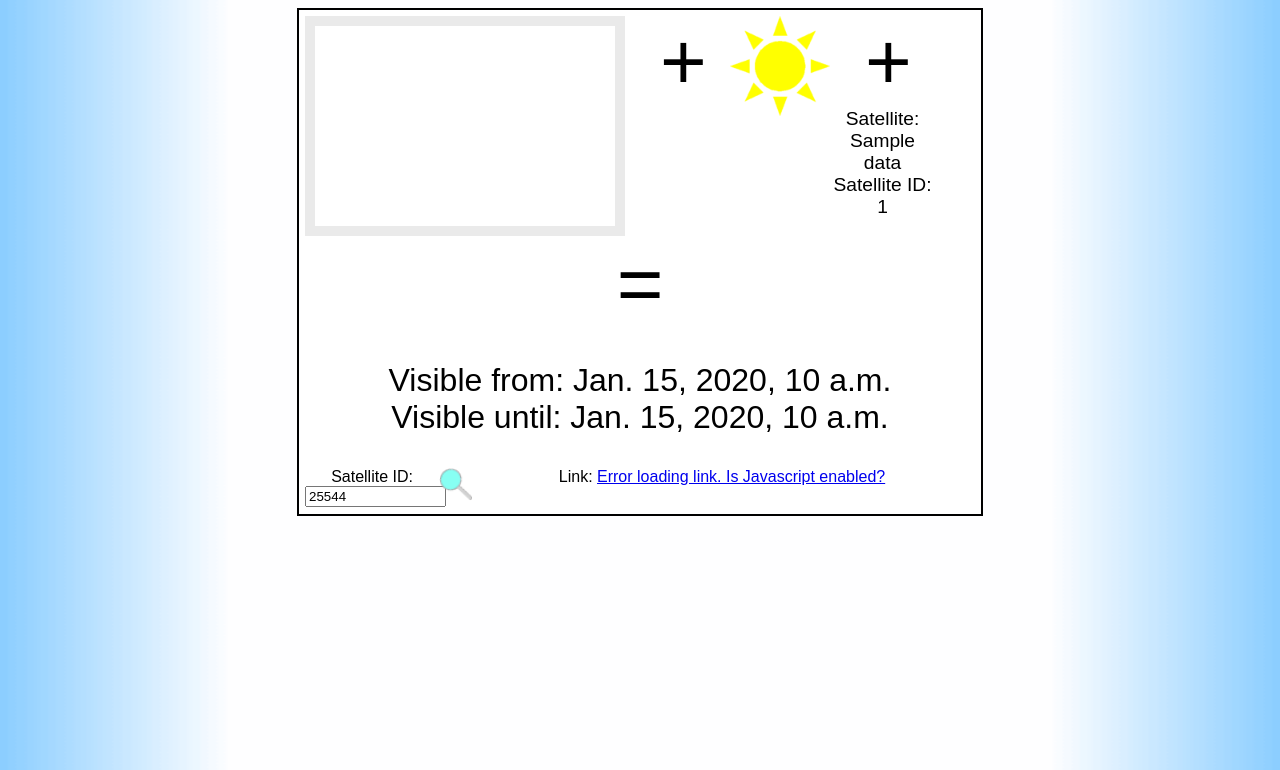
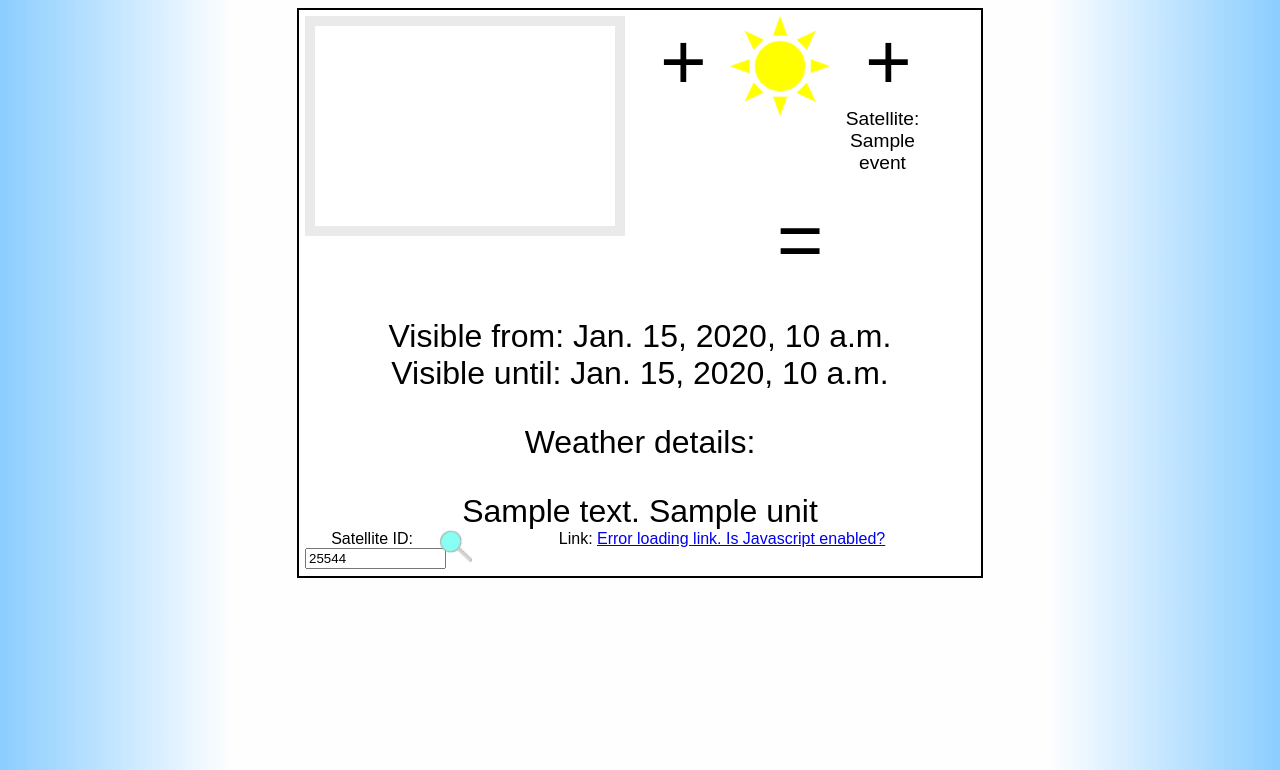
Before and after one commit to yrsIDAT/issapp, a Django app: template web/web/templates/index.htm in a window 1280 px wide. Shown: the top 770 px of the page. Run offline with Django 3.2, Linux system fonts and the light colour scheme; the template is opened without the code that fills it: most values are stand-ins (such as "Sample title", 1, 10 or a date in 2020); some libraries are stand-ins or nearby versions; some web fonts are replaced.

Commit message:
Edited the API data objects.

```diff
--- a/web/web/templates/index.htm
+++ b/web/web/templates/index.htm
@@ -40,15 +40,17 @@
 						<a>+</a>
 					</div>
 					<div id="details_satdata" style="width:30%;float:left;font-size:120%;">
-						<a>Satellite: {{data.name}} Satellite ID: {{data.id}}</a>
+						<a>Satellite: {{ event.title }}</a>
 					</div>
 				</div>
 				<div id="map_equals" style="padding-top:3%">
 					<a class="header1">=</a>
 				</div>
 				<div id="map_visibility" style="font-size:200%;">
-					<p>Visible from: {{data.results.0.start.time}}<br />Visible until: {{data.results.0.end.time}}</p>
-
+					<p>Visible from: {{ event.start.time }}<br />Visible until: {{ event.end.time }}</p>
+					<p>Weather details: </p>
+						{{ event.weather.simple.description }}
+						{{ event.weather.metOffice.chanceOfRain.unit }}
 
 				</div>
 
--- a/web/web/views.py
+++ b/web/web/views.py
@@ -13,6 +13,8 @@ def home(request):
     'http://www.adamretter.org.uk/spaceapps/space.xql?lat=50.375589&lng=-4.141631&format=json&nextClear=true')
     jsondata = json.loads(html.data)
     return render_to_response('index.htm', {'location': jsondata['location'],
+        'event': jsondata['event'],
+        'metOffice': jsondata['event']['weather']['metOffice'],
         'weather': jsondata['event']['weather'],
         'start': jsondata['event']['start'],
         'end': jsondata['event']['end']})
@@ -31,5 +33,6 @@ def home_data(request, match):
     jsondata = json.loads(html.data)
     return render_to_response('index.htm', {'location': jsondata['location'],
         'weather': jsondata['event']['weather'],
+        'metOffice': jsondata['event']['metOffice'],
         'start': jsondata['event']['start'],
         'end': jsondata['event']['end']})
```
